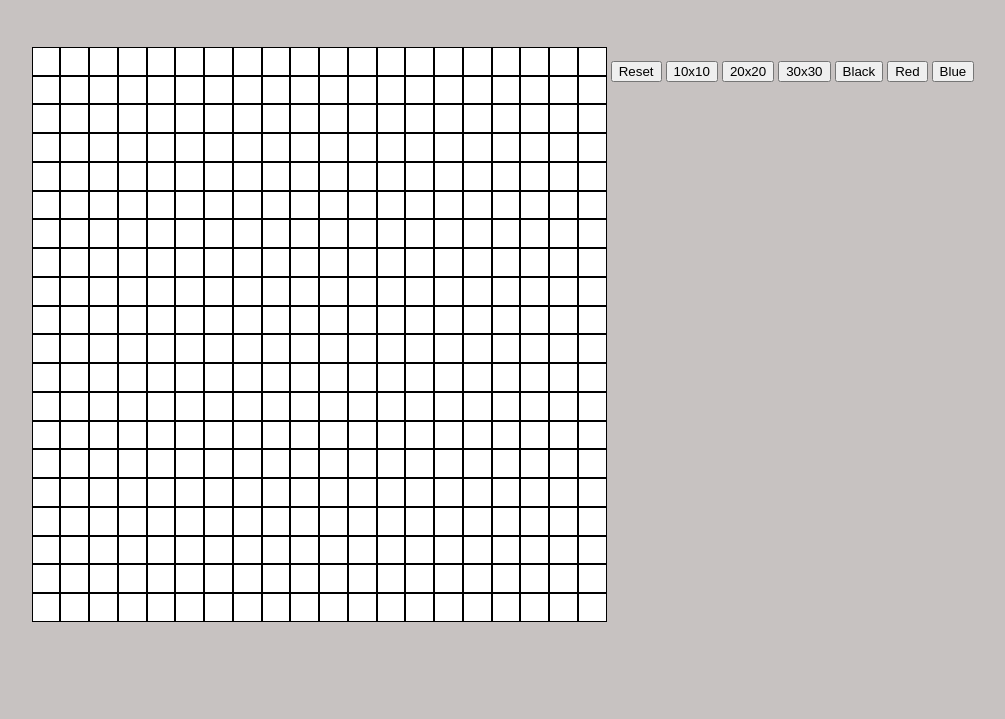
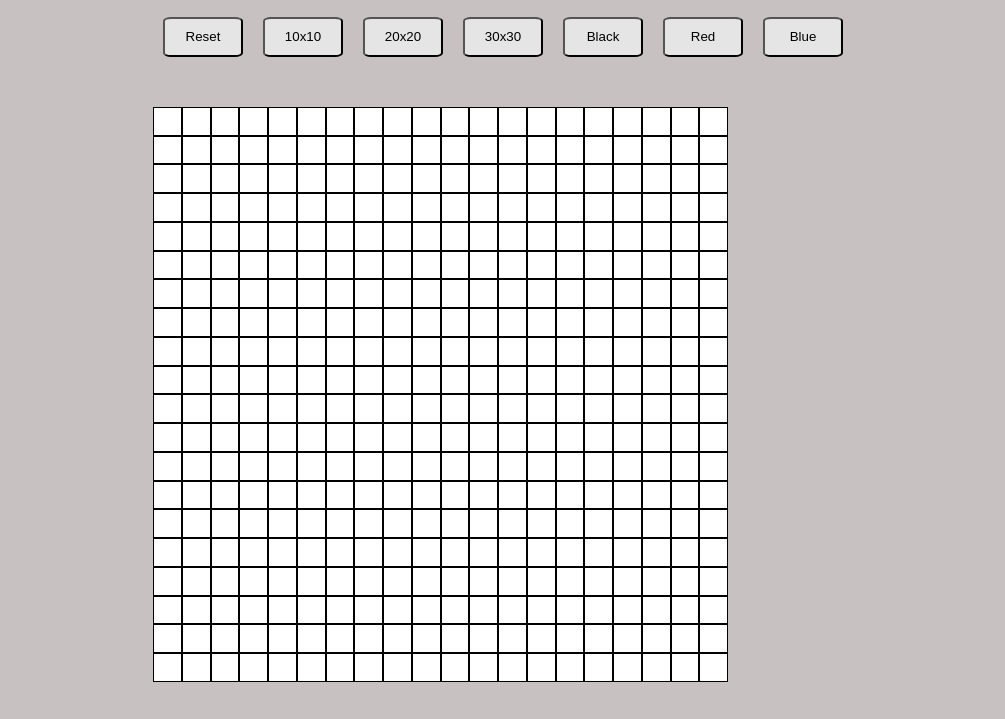
Before and after one commit to RyanValles/etch-a-sketch, a plain HTML site: page index.html in a window 1280 px wide. Shown: the part 81-800 px from the top of the page, without its empty margins (137-1142 px from the left). Drawn offline with Linux system fonts and the light colour scheme.

Commit message:
Add divs and classes to some elements

```diff
--- a/index.html
+++ b/index.html
@@ -9,25 +9,23 @@
     <link rel="stylesheet" href="styles.css">
 </head>
 <body>
-    <div id = 'body'>
-    <H1>Etch-A-Sketch</H1>
+<div id = 'body'>
+
+<H1>Etch-A-Sketch</H1>
+
+<div id = 'button'>
+    <input id = "reset" class="button" type = "button" value="Reset"/>
+    <button onclick="createGrid(10)" class = "button">10x10</button>
+    <button onclick="createGrid(20)" class = "button">20x20</button>
+    <button onclick="createGrid(30)" class = "button">30x30</button>
+    <input id = "black" class="button" type = "button" value="Black"/>
+    <input id = "red" class="button" type = "button" value="Red"/>
+    <input id = "blue" class="button" type = "button" value="Blue"/>
+</div>
 
 <div id = "container"></div>
 
-<input id = "reset" type = "button" value="Reset"/>
-
-<button onclick="createGrid(10)" class = "10x10">10x10</button>
-<button onclick="createGrid(20)" class = "20x20">20x20</button>
-<button onclick="createGrid(30)" class = "30x30">30x30</button>
-
-<input id = "black" type = "button" value="Black"/>
-<input id = "red" type = "button" value="Red"/>
-<input id = "blue" type = "button" value="Blue"/>
-
-
-
-
-    </div>
+</div>
 </body>
 <script src="script.js"></script>
 </html>
```
